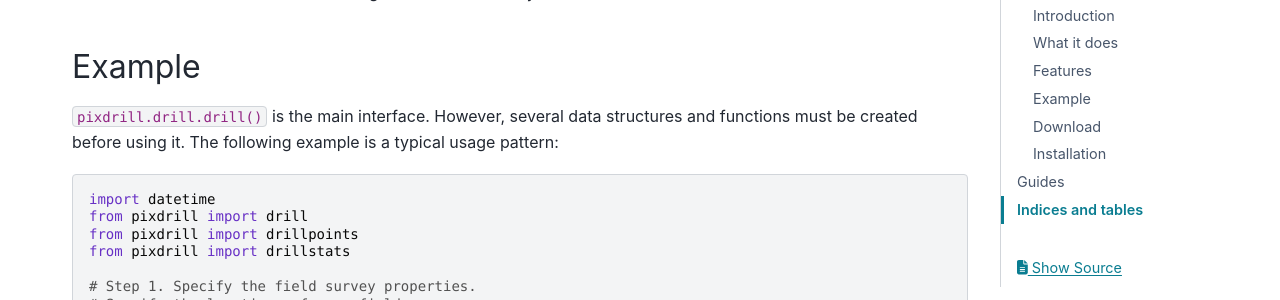
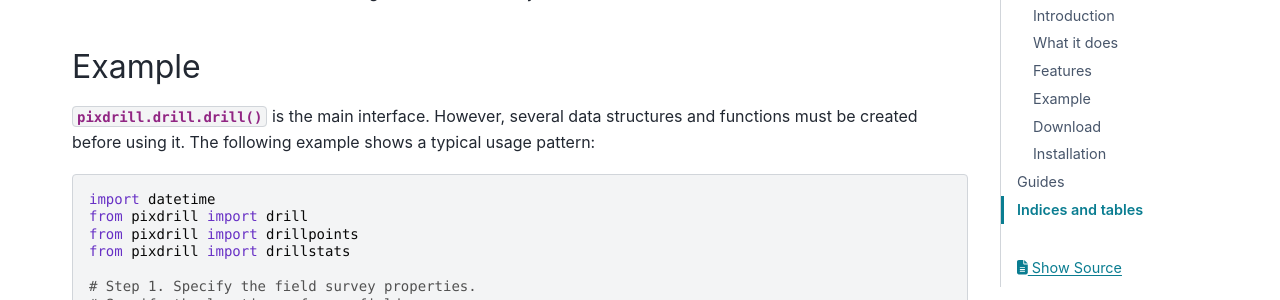
Before and after one commit to cibolabs/pixeldriller, a Sphinx documentation site: the page built from doc/source/index.rst, in a window 1280 px wide and 900 px high, scrolled down 937 px. Shown: the part 154-454 px from the top of the window. Built offline with Sphinx 7.4.7 and the PyData theme 0.15.4, drawn with Linux system fonts in a browser that asks for light colours.

```diff
--- a/doc/source/index.rst
+++ b/doc/source/index.rst
@@ -54,9 +54,10 @@ Features
 Example
 ---------
 
-``pixdrill.drill.drill()`` is the main interface. However, several data structures
-and functions must be created before using it. The following example is
-a typical usage pattern::
+
+:meth:`pixdrill.drill.drill` is the main interface. However, several data
+structures and functions must be created before using it. The following example
+shows a typical usage pattern::
 
     import datetime
     from pixdrill import drill
```
